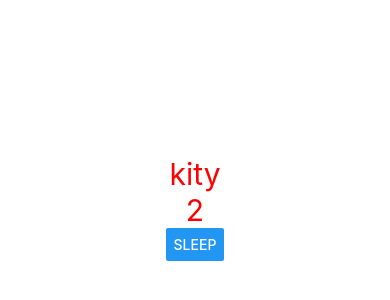
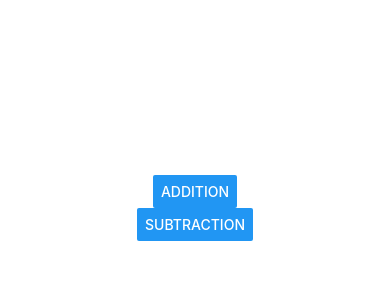
Before and after one commit to Hirusha2000/AMD-Advanced_MobileApplication_Development, a React Native app: screen / in a window 390 px wide. Shown: the part 214-514 px from the top of the page. Built offline with nearby package versions, Linux system fonts and the light colour scheme.

Commit message:
objects in real world

```diff
--- a/App.tsx
+++ b/App.tsx
@@ -7,39 +7,31 @@ import { Text,Button,StyleSheet } from 'react-native';
 
 function App(): React.JSX.Element {
 
+  var cal={
+number1:0,
+number2:0,
+addition:function(){
 
-var Student={
+  console.log(this.number1+this.number2)
+},
 
-  name:'jeny',
-  age:6,
-  school:'Rippon college',
-  eat:function(){
-console.log("Eating");
-
-  },
-  play:function(){
-    console.log("Play some Games")
+subtraction:function(){
+  console.log(this.number1-this.number2)
+}
   }
 
-}
+  function AddNumber(){
+cal.number1=30;
+cal.number2=40;
+cal.addition();
 
-var Cat={
-name:'kity',
-age:2,
-sleep:function(){
-  console.log("sleeping");
-}
-}
+  }
 
-function makeCatSleep(){
-  Cat.sleep();
-}
-
-
-
-function makeStudentEat(){
-  Student.eat();
-}
+  function SubNumber(){
+    cal.number1=90;
+    cal.number2=60;
+    cal.subtraction();
+  }
 
 return (
   <View style={{alignItems:'center' ,
@@ -47,22 +39,8 @@ return (
   flex:1,
   justifyContent:'center' }}>
 
-
-  <Text style={{fontSize:30,
-  color:'red'
-
-  }}>{Cat.name}</Text>
-
-
-
-<Text style={{fontSize:30,
-  color:'red'
-
-  }}>{Cat.age}</Text>
-
-
-{/* <Button title='eat' onPress={makeStudentEat}/> */}
-<Button title='sleep' onPress={makeCatSleep}/>
+<Button title='Addition' onPress={AddNumber}/>
+<Button title='Subtraction' onPress={SubNumber}/>
   </View>
   );
 }
```
